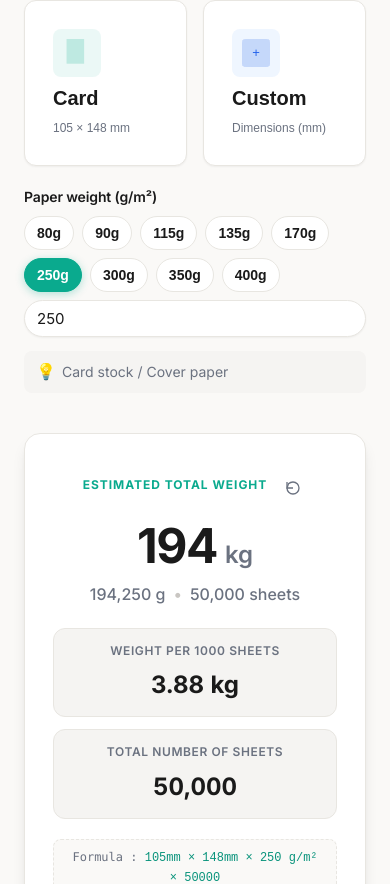
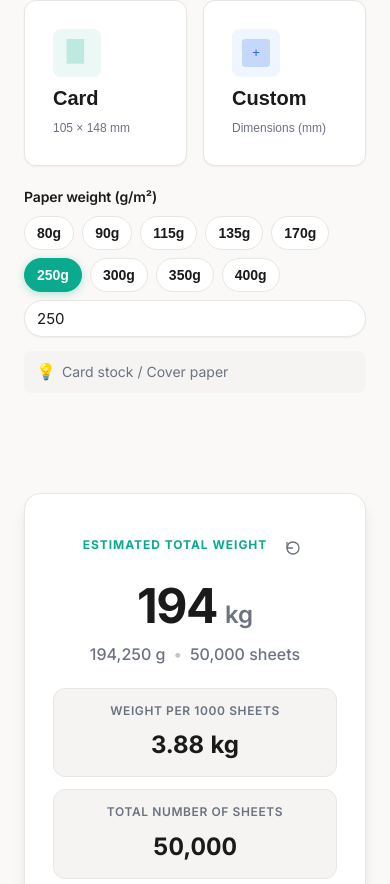
Before and after one commit to getinside-ops/tools, a Vue app: page /#/paper-weight in a window 390 px wide. Shown: the part 1116-2000 px from the top of the page. Built offline with nearby package versions, Linux system fonts and the light colour scheme.

Commit message:
style: create two-column layout with sticky results
Co-authored-by: Qwen-Coder <qwen-coder@alibabacloud.com>

```diff
--- a/src/views/PaperWeightView.vue
+++ b/src/views/PaperWeightView.vue
@@ -7,6 +7,8 @@
       <p>{{ t('paperWeight.desc') }}</p>
     </div>
 
+    <div class="pw-layout">
+      <div class="pw-inputs">
         <!-- Quantity Section -->
         <div class="gi-field">
       <label class="gi-label">{{ t('paperWeight.quantity') }}</label>
@@ -172,7 +174,10 @@
         <span>{{ getGrammageHint() }}</span>
       </div>
     </div>
+      </div>
 
+      <!-- Results Column -->
+      <div class="pw-results">
         <!-- Result Section -->
         <transition name="fade-up" mode="out-in">
           <div v-if="result" key="result" class="gi-result">
@@ -224,6 +229,8 @@
         </div>
       </div>
         </transition>
+      </div>
+    </div>
   </div>
 </template>
 
@@ -974,4 +981,31 @@ const resetCalculator = () => {
     grid-template-columns: 1fr;
   }
 }
+
+/* Two-column layout with sticky results */
+.pw-layout {
+  display: grid;
+  grid-template-columns: 1fr 380px;
+  gap: var(--gi-space-2xl);
+  align-items: start;
+}
+
+.pw-inputs {
+  min-width: 0;
+}
+
+.pw-results {
+  position: sticky;
+  top: var(--gi-space-lg);
+}
+
+@media (max-width: 1024px) {
+  .pw-layout {
+    grid-template-columns: 1fr;
+  }
+
+  .pw-results {
+    position: static;
+  }
+}
 </style>
```
Lines whose indentation alone changed are shown as unchanged.
